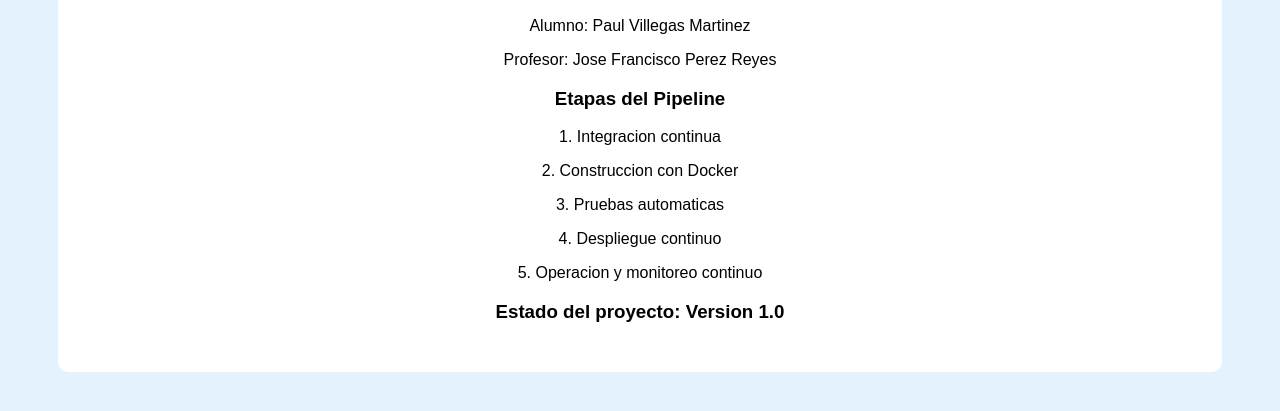
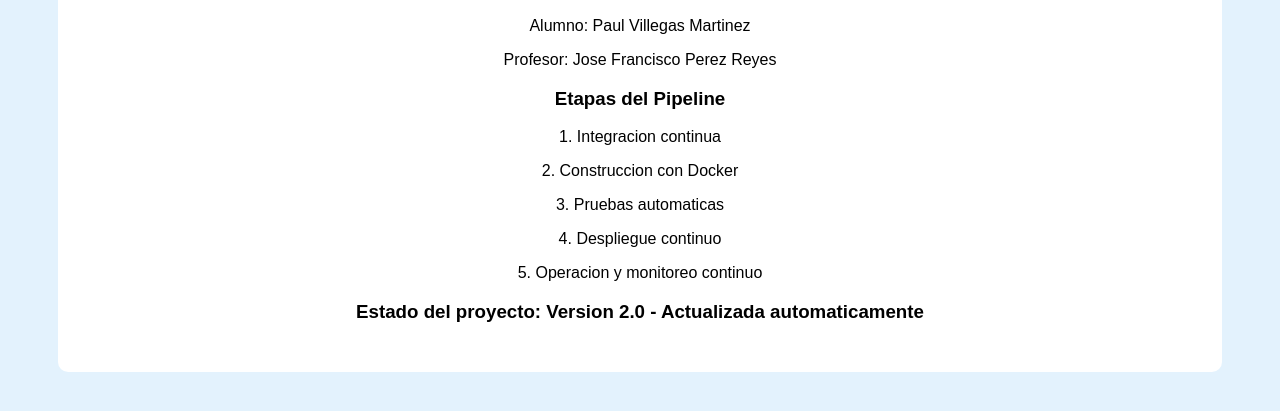
Before and after one commit to paul-villegas/04-Ciclo-Vida-Software, a plain HTML site: page index.html in a window 1280 px wide. Shown: the part 199-610 px from the top of the page. Drawn offline with Linux system fonts and the light colour scheme.

Commit message:
Update index.html

```diff
--- a/index.html
+++ b/index.html
@@ -41,7 +41,7 @@
         <p>4. Despliegue continuo</p>
         <p>5. Operacion y monitoreo continuo</p>
 
-        <h3>Estado del proyecto: Version 1.0</h3>
+        <h3>Estado del proyecto: Version 2.0 - Actualizada automaticamente</h3>
     </div>
 
 </body>
```
